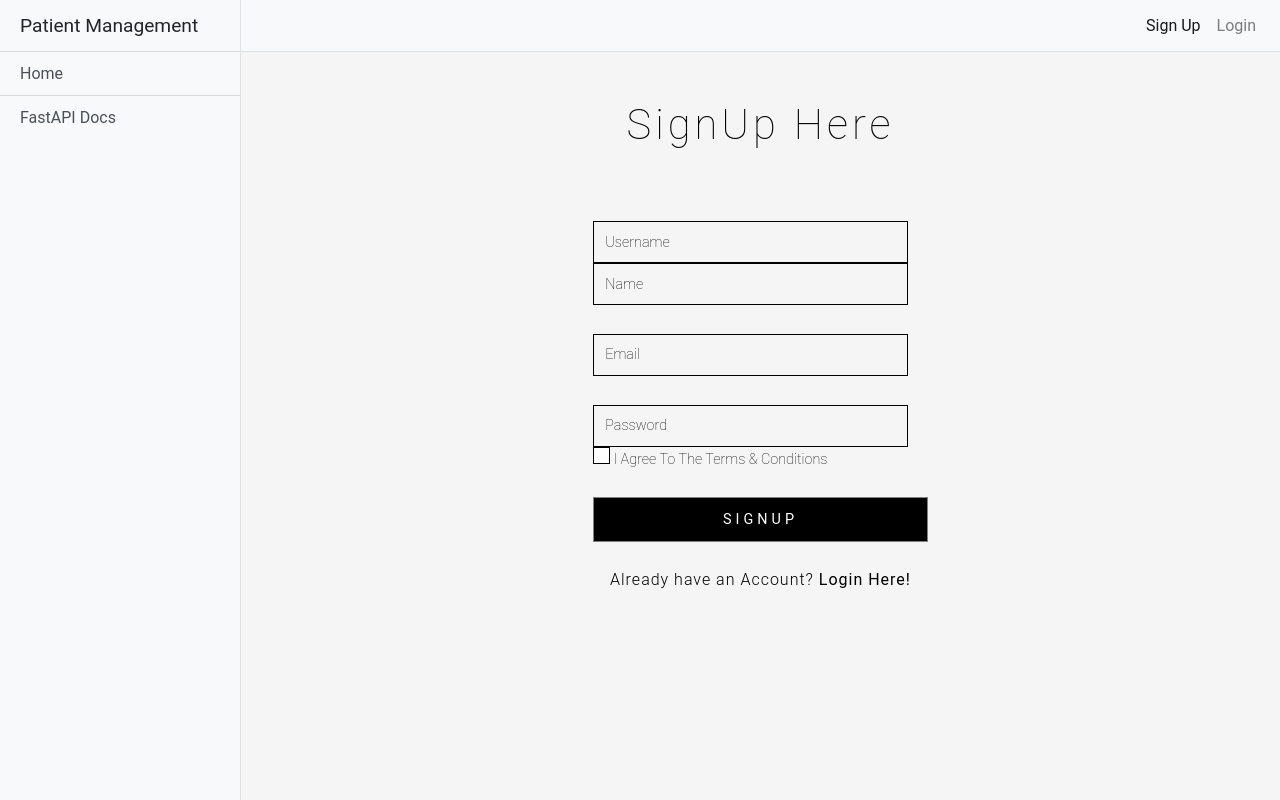
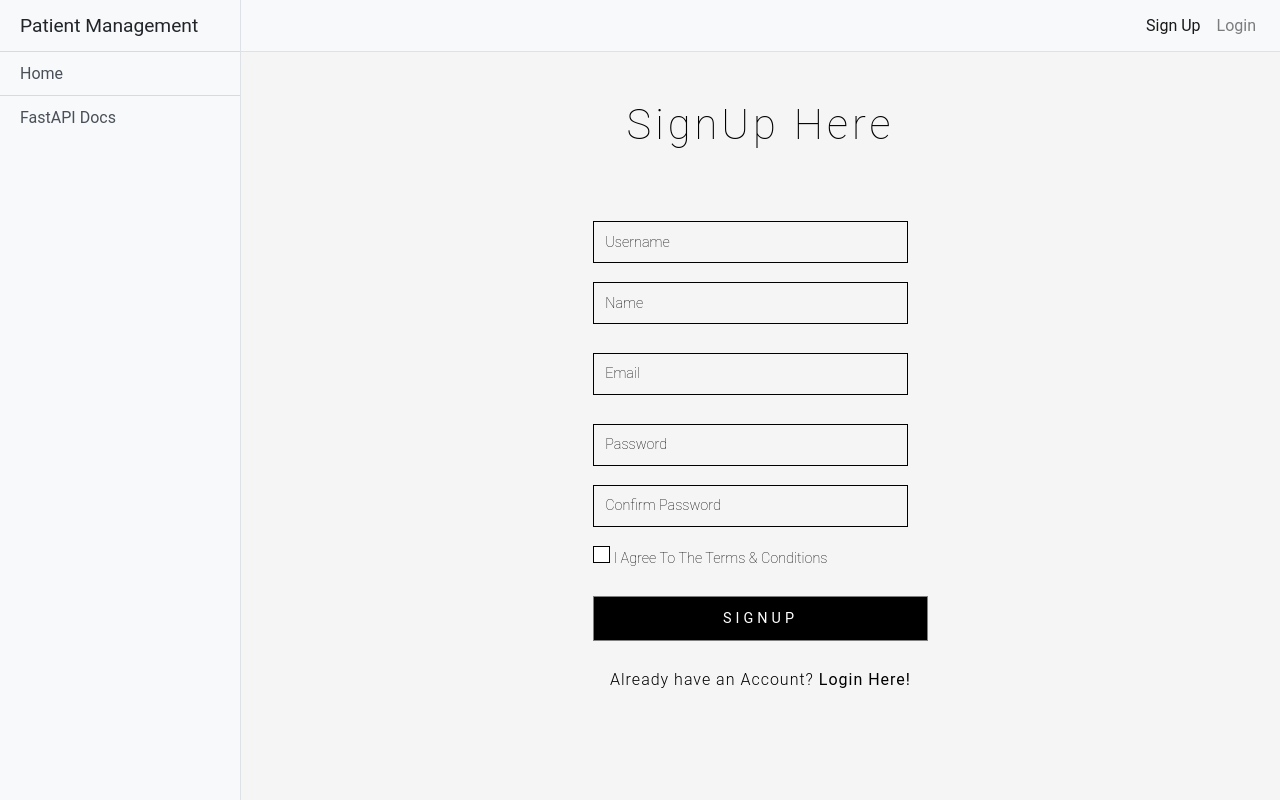
Before and after one commit to meet2712/Patient_Management_FrontEnd, a Flask app: page /signup in a window 1280 px wide. Run offline with Flask 2, Linux system fonts and the light colour scheme; some libraries are stand-ins or nearby versions.

Commit message:
Update signup.html

```diff
--- a/templates/signup.html
+++ b/templates/signup.html
@@ -76,11 +76,13 @@
                 <div class="agileits-top">
                     <form action="/validate_signup" enctype="multipart/form-data" method="post">
                         <input class="text" type="text" name="username" placeholder="Username" required="">
-                         <input class="text" type="text" name="name" placeholder="Name" required="">
+                        </br>
+                        <input class="text" type="text" name="name" placeholder="Name" required="">
                         <input class="text email" type="email" name="email" placeholder="Email" required="">
                         <input class="text" type="password" name="password" placeholder="Password" required="">
-<!--                        <input class="text w3lpass" type="password" name="password" placeholder="Confirm Password"-->
-<!--                          &lt;!&ndash;&ndash;&gt;   required="">-->
+                        </br>
+                        <input class="text" type="password" name="confirm_password" placeholder="Confirm Password" required="">
+                        </br>
                         <div class="wthree-text">
                             <label class="anim">
                               <input type="checkbox" class="checkbox" required="">
```
